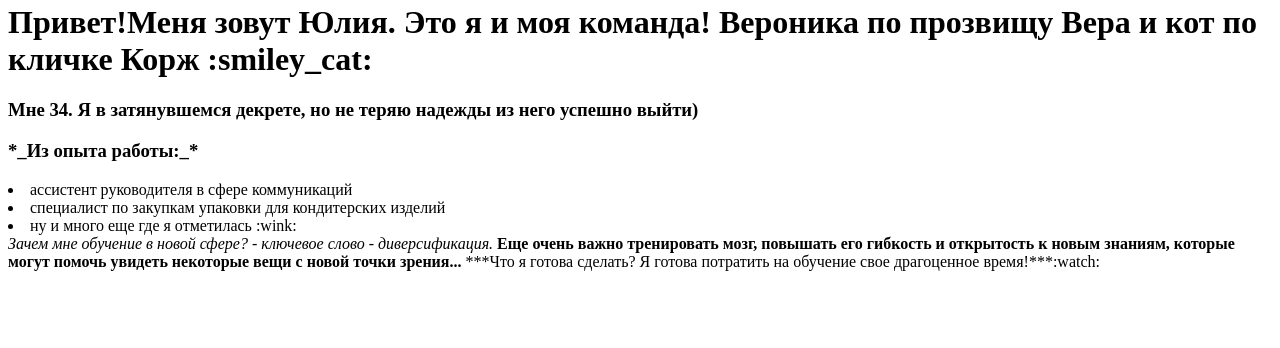
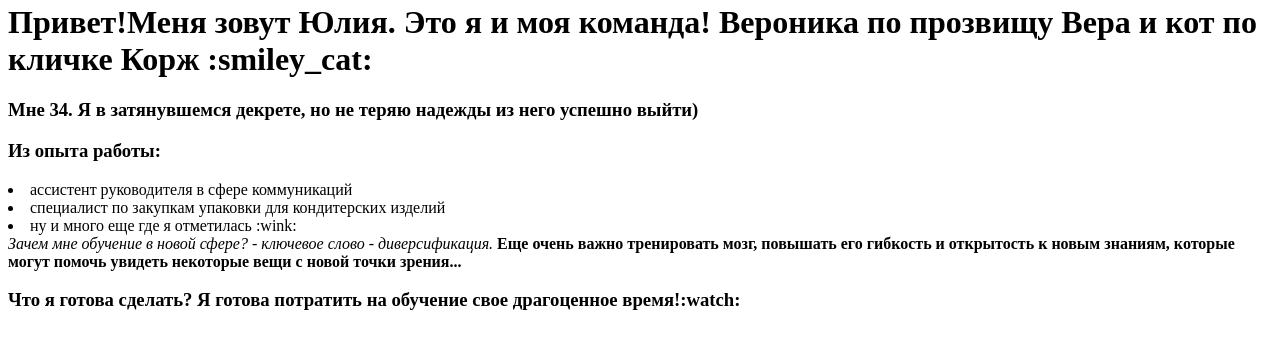
Before and after one commit to tayomayo2/tayomayo2.github.io, a plain HTML site: page index.html in a window 1280 px wide. Shown: the part 314-662 px from the top of the page. Drawn offline with Linux system fonts and the light colour scheme.

Commit message:
Update index.html

```diff
--- a/index.html
+++ b/index.html
@@ -8,16 +8,16 @@
 <img src="https://cloud.githubusercontent.com/assets/25075752/21941121/592ef2f4-d9d8-11e6-82a4-3aef42a66373.jpg" width="15%">
 <h1>Привет!Меня зовут Юлия. Это я и моя команда! Вероника по прозвищу Вера и кот по кличке Корж :smiley_cat:</h1>
 <h3>Мне 34. Я в затянувшемся декрете, но не теряю надежды из него успешно выйти)</h3>
-    <h3>*_Из опыта работы:_*</h3>
+<h3>Из опыта работы:</h3>
 <li>ассистент руководителя в сфере коммуникаций</li>
 <li>специалист по закупкам упаковки для кондитерских изделий</li>
-    <li>ну и много еще где я отметилась :wink:</li>
+<li>ну и много еще где я отметилась :wink:</li>
 
 <em>Зачем мне обучение в новой сфере? - ключевое слово - диверсификация.</em>
 
 <strong>Еще очень важно тренировать мозг, повышать его гибкость и открытость к новым знаниям,
 которые могут помочь увидеть некоторые вещи с новой точки зрения...</strong>
 
-***Что я готова сделать? Я готова потратить на обучение свое драгоценное время!***:watch:
+    <h3>Что я готова сделать? Я готова потратить на обучение свое драгоценное время!:watch:</h3>
 </BODY>
 </HTML>
```
